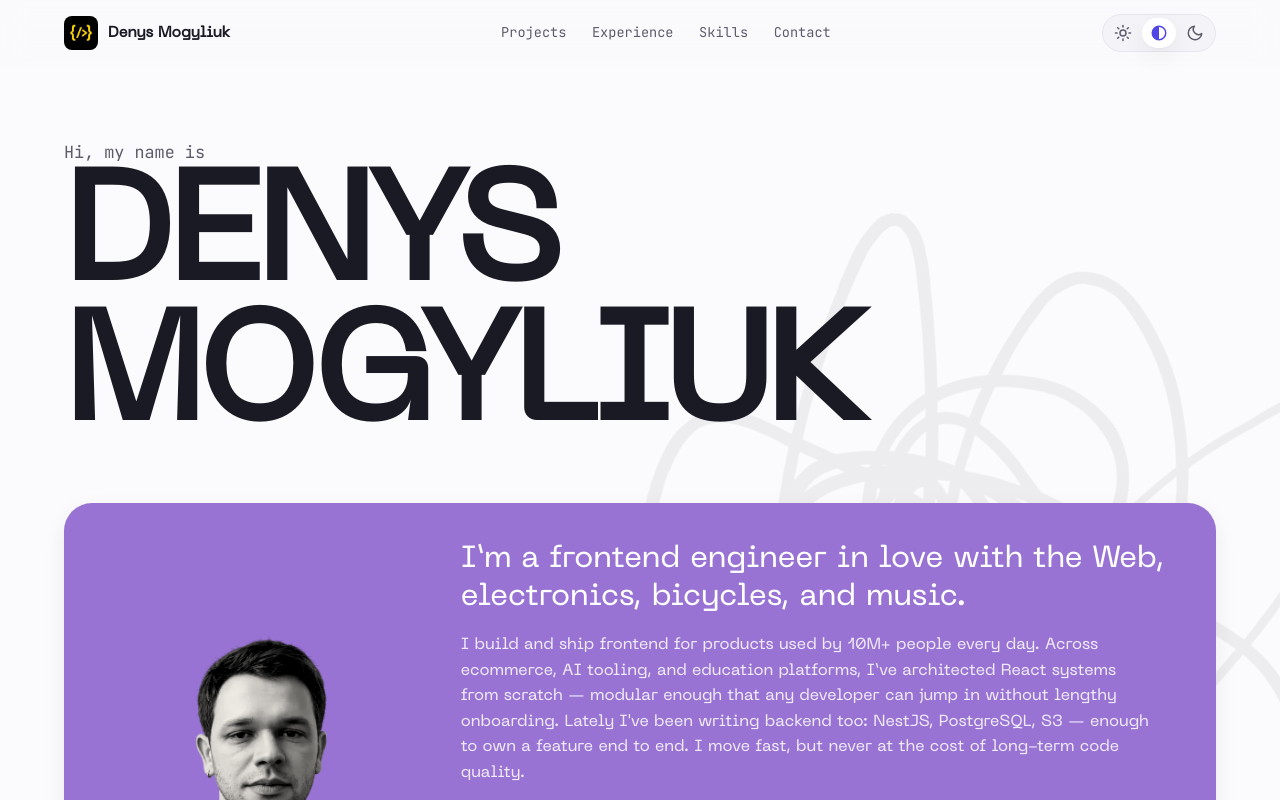
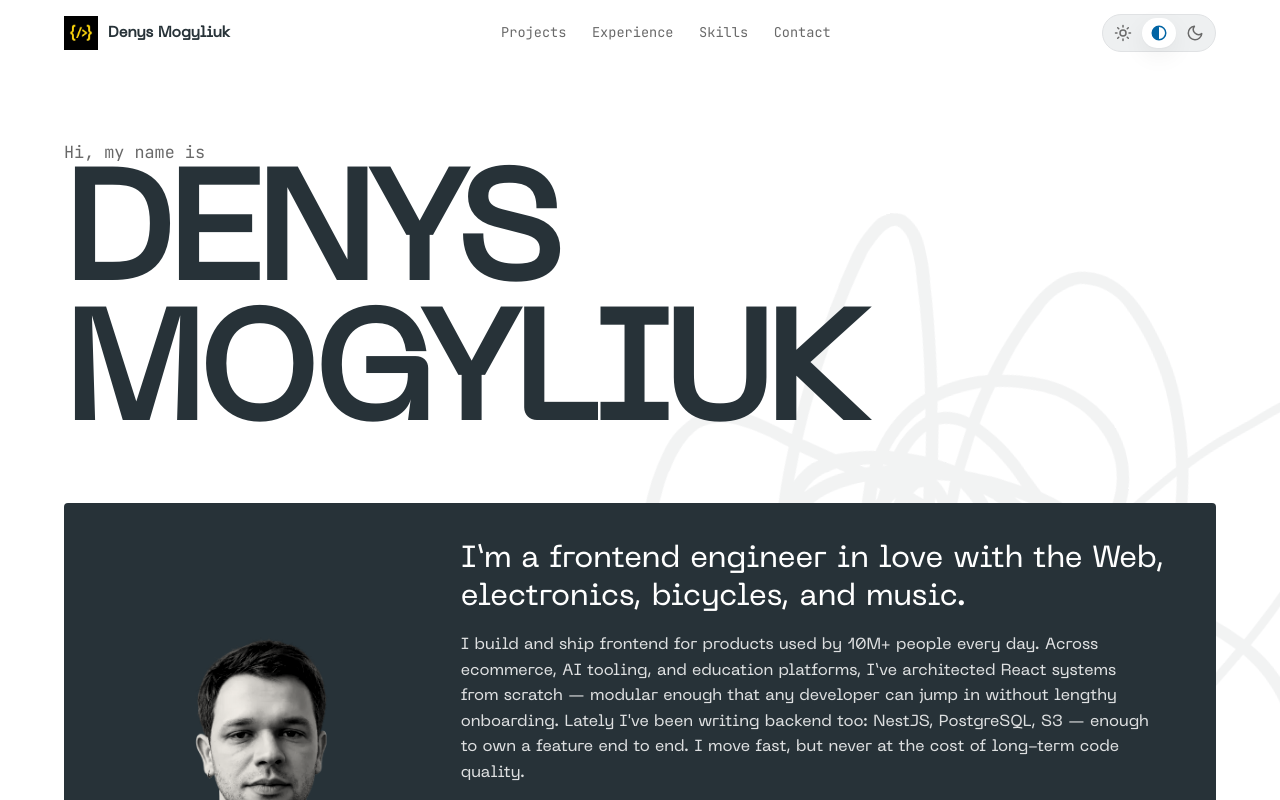
Before and after one commit to Denysmogyliuk/denysmogyliuk.github.io, a React (Vite) app: page / in a window 1280 px wide. Shown: the top 800 px of the page. Built offline with nearby package versions, Linux system fonts and the light colour scheme.

Commit message:
add: update color scheme

```diff
--- a/index.html
+++ b/index.html
@@ -18,8 +18,8 @@
     <link rel="canonical" href="https://denysmogyliuk.github.io/" />
 
     <meta name="color-scheme" content="light dark" />
-    <meta name="theme-color" content="#fbfbfd" media="(prefers-color-scheme: light)" />
-    <meta name="theme-color" content="#0e0e16" media="(prefers-color-scheme: dark)" />
+    <meta name="theme-color" content="#ffffff" media="(prefers-color-scheme: light)" />
+    <meta name="theme-color" content="#1b2028" media="(prefers-color-scheme: dark)" />
 
     <link rel="preload" href="/fonts/neue-machina.woff2" as="font" type="font/woff2" crossorigin />
     <link rel="preload" href="/fonts/jetbrains-mono.woff2" as="font" type="font/woff2" crossorigin />
--- a/src/components/Contact/Contact.tsx
+++ b/src/components/Contact/Contact.tsx
@@ -1,18 +1,18 @@
-import type { ReactNode } from 'react'
-import { contacts, credits, resumeUrl } from '../../data/content'
-import { Link } from '../Link/Link'
-import styles from './Contact.module.css'
+import type { ReactNode } from "react";
+import { contacts, credits, resumeUrl } from "../../data/content";
+import { Link } from "../Link/Link";
+import styles from "./Contact.module.css";
 
-const email = contacts.find((contact) => contact.label === 'Email')
-const otherContacts = contacts.filter((contact) => contact.label !== 'Email')
+const email = contacts.find((contact) => contact.label === "Email");
+const otherContacts = contacts.filter((contact) => contact.label !== "Email");
 
-type ColumnAlignment = 'left' | 'center' | 'right'
+type ColumnAlignment = "left" | "center" | "right";
 
 type ContactColumnProps = {
-  title: string
-  alignment: ColumnAlignment
-  children: ReactNode
-}
+  title: string;
+  alignment: ColumnAlignment;
+  children: ReactNode;
+};
 
 function ContactColumn({ title, alignment, children }: ContactColumnProps) {
   return (
@@ -20,12 +20,17 @@ function ContactColumn({ title, alignment, children }: ContactColumnProps) {
       <h2 className={styles.columnTitle}>{title}</h2>
       <ul className={styles.list}>{children}</ul>
     </div>
-  )
+  );
 }
 
 export function Contact() {
   return (
-    <section className={styles.contact} id="contact" aria-labelledby="contact-heading" data-reveal>
+    <section
+      className={styles.contact}
+      id="contact"
+      aria-labelledby="contact-heading"
+      data-reveal
+    >
       <p className={styles.lead} id="contact-heading">
         Open to interesting frontend challenges. Let’s talk.
       </p>
@@ -33,7 +38,7 @@ export function Contact() {
       <div className={styles.columns}>
         <ContactColumn title="Links" alignment="left">
           <li>
-            <Link href={resumeUrl} download="Denys-Mogyliuk-CV.pdf" emphasis>
+            <Link href={resumeUrl} download="Denys-Mogyliuk-CV.pdf">
               Résumé (PDF) ↓
             </Link>
           </li>
@@ -65,5 +70,5 @@ export function Contact() {
         </ContactColumn>
       </div>
     </section>
-  )
+  );
 }
--- a/src/components/Hero/Hero.module.css
+++ b/src/components/Hero/Hero.module.css
@@ -40,10 +40,10 @@
   align-items: end;
   padding: var(--pad);
   padding-bottom: 0;
-  border-radius: 28px;
-  background: hsl(263 52% 64%);
-  box-shadow: var(--shadow);
+  border-radius: 0;
+  background: #273238;
   overflow: hidden;
+  border-radius: 0.25rem;
 }
 
 @media (max-width: 720px) {
--- a/src/components/Link/Link.module.css
+++ b/src/components/Link/Link.module.css
@@ -33,7 +33,7 @@
   gap: 6px;
   min-height: 46px;
   padding: 12px 24px;
-  border-radius: 999px;
+  border-radius: 0;
   font-weight: 400;
   font-size: 1rem;
   cursor: pointer;
--- a/src/index.css
+++ b/src/index.css
@@ -14,25 +14,26 @@
 }
 
 :root {
-  --accent: #5b5bd6;
-  --accent-strong: #4f46e5;
+  /* Palette adapted from web-standards.ru (light theme) */
+  --accent: #0064a4;
+  --accent-strong: #0064a4;
   --accent-contrast: #ffffff;
 
-  --bg: #fbfbfd;
+  --bg: #ffffff;
   --bg-elevated: #ffffff;
-  --surface: #f3f3f8;
-  --text: #1a1a24;
-  --text-muted: #5b5b6b;
-  --border: #e6e6ef;
-  --header-border-rgb: 91, 91, 107;
-  --tag-bg: #eeeefb;
-  --tag-text: #3a3a8a;
+  --surface: #eef0f1;
+  --text: #273238;
+  --text-muted: #696969;
+  --border: #e0e2e4;
+  --header-border-rgb: 39, 50, 56;
+  --tag-bg: #def3f6;
+  --tag-text: #0064a4;
 
   --shadow: 0 1px 2px rgba(20, 20, 40, 0.04), 0 8px 24px rgba(20, 20, 40, 0.06);
 
   --maxw: 720px;
-  --radius: 12px;
-  --radius-sm: 8px;
+  --radius: 0;
+  --radius-sm: 0;
 
   --font: 'Neue Machina', -apple-system, BlinkMacSystemFont, 'Segoe UI', Roboto,
     Helvetica, Arial, sans-serif, 'Apple Color Emoji', 'Segoe UI Emoji';
@@ -42,38 +43,40 @@
 
 @media (prefers-color-scheme: dark) {
   :root:not([data-theme]) {
-    --accent: #8b8bf5;
-    --accent-strong: #a5a5ff;
-    --accent-contrast: #14141f;
+    /* Palette adapted from web-standards.ru (dark theme) */
+    --accent: #539dd4;
+    --accent-strong: #539dd4;
+    --accent-contrast: #0f1520;
 
-    --bg: #0e0e16;
-    --bg-elevated: #16161f;
-    --surface: #1b1b27;
-    --text: #ededf5;
-    --text-muted: #a0a0b4;
-    --border: #2a2a3a;
-    --header-border-rgb: 237, 237, 245;
-    --tag-bg: #232336;
-    --tag-text: #c2c2ff;
+    --bg: #1b2028;
+    --bg-elevated: #1e2735;
+    --surface: #151a22;
+    --text: #dae3eb;
+    --text-muted: #91a1b0;
+    --border: #2d323d;
+    --header-border-rgb: 218, 227, 235;
+    --tag-bg: #1e2735;
+    --tag-text: #9cc7e6;
 
     --shadow: 0 1px 2px rgba(0, 0, 0, 0.4), 0 8px 24px rgba(0, 0, 0, 0.4);
   }
 }
 
 :root[data-theme='dark'] {
-  --accent: #8b8bf5;
-  --accent-strong: #a5a5ff;
-  --accent-contrast: #14141f;
+  /* Palette adapted from web-standards.ru (dark theme) */
+  --accent: #539dd4;
+  --accent-strong: #539dd4;
+  --accent-contrast: #0f1520;
 
-  --bg: #0e0e16;
-  --bg-elevated: #16161f;
-  --surface: #1b1b27;
-  --text: #ededf5;
-  --text-muted: #a0a0b4;
-  --border: #2a2a3a;
-  --header-border-rgb: 237, 237, 245;
-  --tag-bg: #232336;
-  --tag-text: #c2c2ff;
+  --bg: #1b2028;
+  --bg-elevated: #1e2735;
+  --surface: #151a22;
+  --text: #dae3eb;
+  --text-muted: #91a1b0;
+  --border: #2d323d;
+  --header-border-rgb: 218, 227, 235;
+  --tag-bg: #1e2735;
+  --tag-text: #9cc7e6;
 
   --shadow: 0 1px 2px rgba(0, 0, 0, 0.4), 0 8px 24px rgba(0, 0, 0, 0.4);
 }
```
